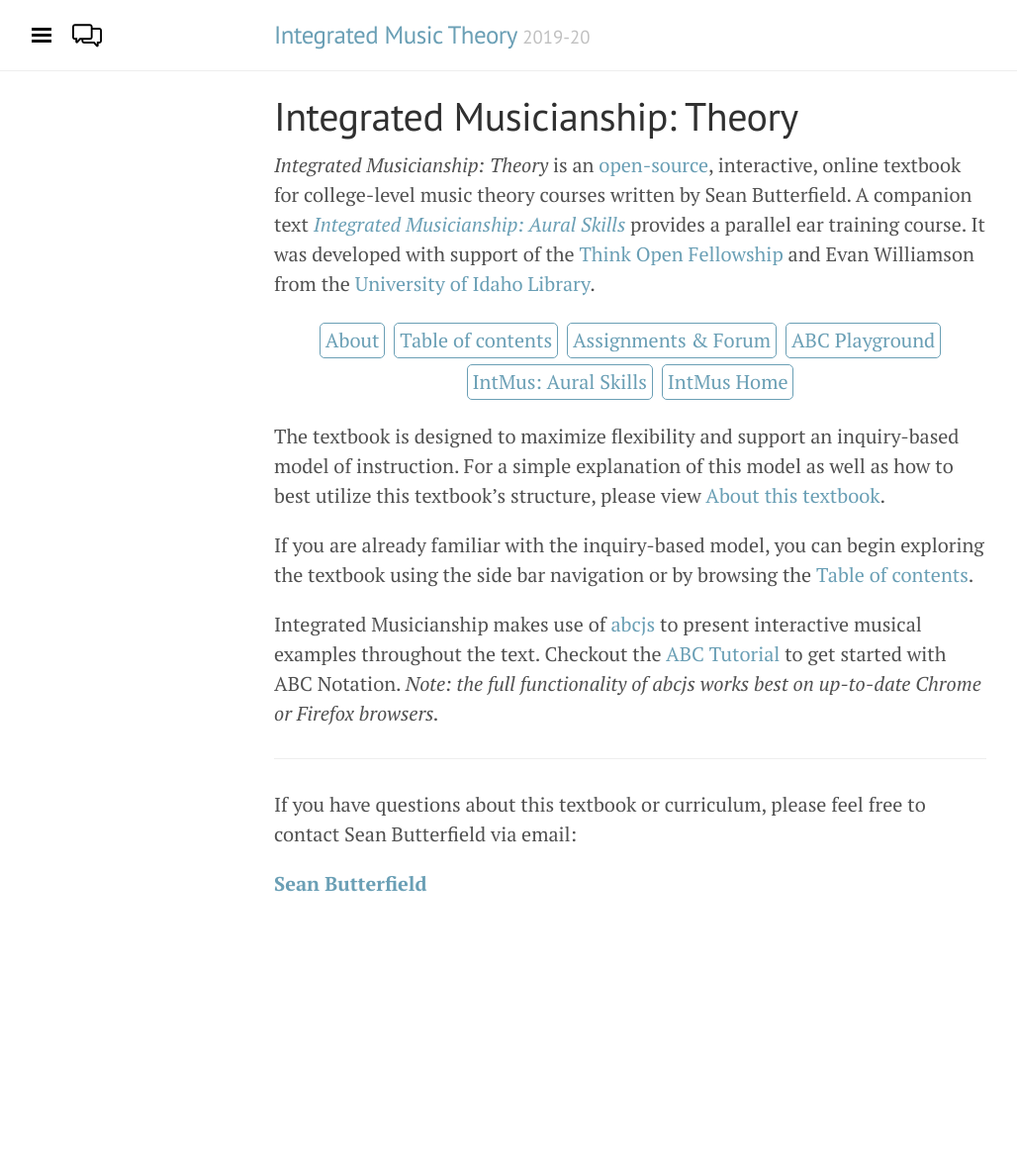
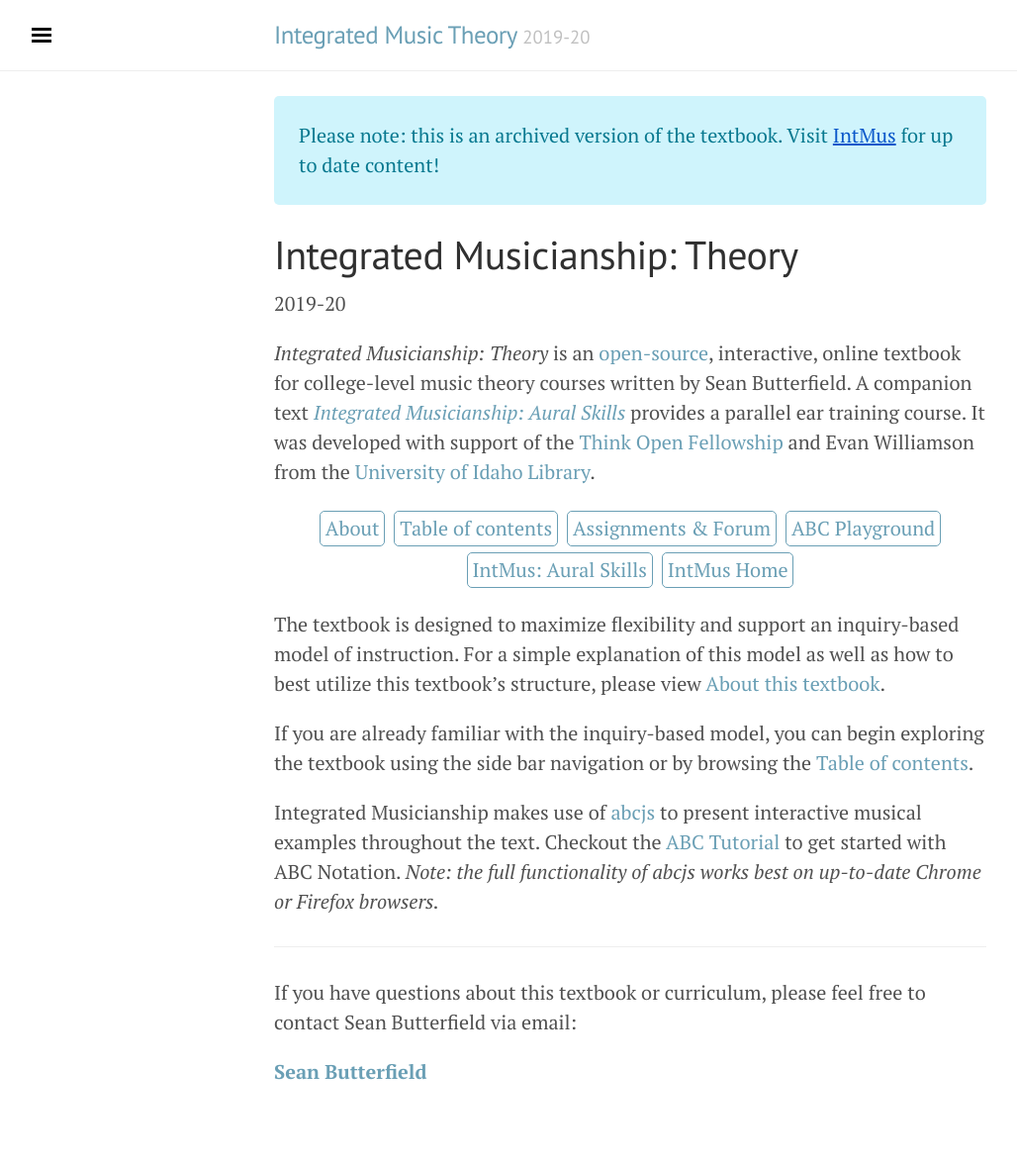
Before and after one commit to intmus/inttheory19-20, a Jekyll site: the page built from index.md, in a window 1280 px wide. Shown: the whole page at 99% size, without its empty margins (3-1031 px from the left). Built offline with Jekyll 4.4.1, drawn with Linux system fonts in a browser that asks for light colours; before the commit the page ends 988 px from its top, so only the background shows below that.

Commit message:
add archived alert

```diff
--- a/_layouts/default.html
+++ b/_layouts/default.html
@@ -20,13 +20,14 @@
       </div>
 
       <div class="container content">
+        <div class="alert">Please note: this is an archived version of the textbook. Visit <a href="https://intmus.github.io/">IntMus</a> for up to date content!</div>
         {{ content }}
       </div>
     </div>
 
     <label for="sidebar-checkbox" class="sidebar-toggle"></label>
 
-    {% include chatdropdown.html %}
+    <!--{% include chatdropdown.html %}-->
 
     <script>
       function toggleChapter(e) {
--- a/_sass/_book.scss
+++ b/_sass/_book.scss
@@ -165,3 +165,17 @@
     //border-radius: 5px;
     //background-color: #fff;
 }
+
+/* alert for archived version */
+.alert {
+    color: rgb(8, 121, 144);
+    background-color: rgb(207, 244, 252);
+    border-radius: 5px;
+    padding: 1.25rem;
+    margin-top: 1.25rem;
+    margin-bottom: 1.25rem;
+    a {
+        color: rgb(10, 88, 202);//#303030;
+        text-decoration: underline;
+    }
+}
--- a/index.md
+++ b/index.md
@@ -2,6 +2,8 @@
 layout: page
 title: "Integrated Musicianship: Theory"
 ---
+
+{{ site.tagline }}
 
 *Integrated Musicianship: Theory* is an [open-source]({{ site.github-repo }}), interactive, online textbook for college-level music theory courses written by Sean Butterfield. A companion text [*Integrated Musicianship: Aural Skills*](https://intmus.github.io/intas19-20/) provides a parallel ear training course.
 It was developed with support of the [Think Open Fellowship](https://open.lib.uidaho.edu/) and Evan Williamson from the [University of Idaho Library](https://www.lib.uidaho.edu/).
```
